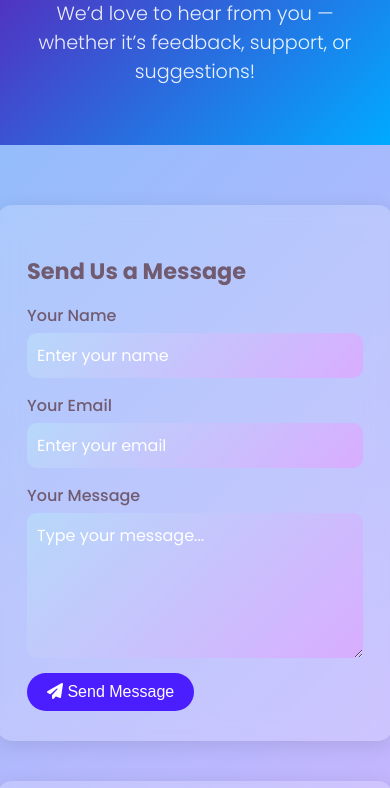
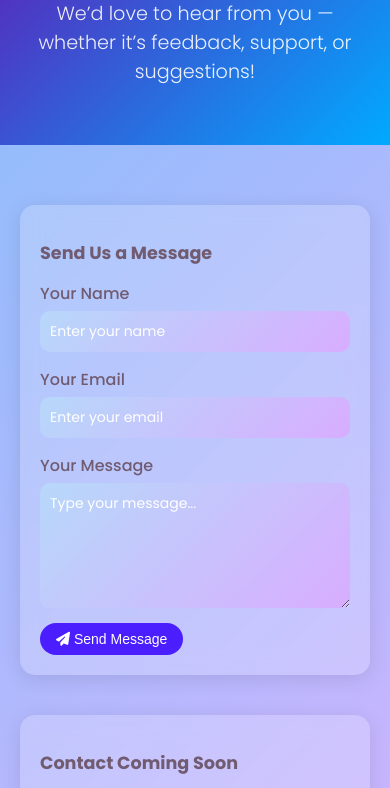
Before and after one commit to Harshitpant12/WeDerNow, a website: page contact.html in a window 390 px wide. Shown: the part 258-1046 px from the top of the page. Drawn offline with Linux system fonts and the light colour scheme.

Commit message:
Contact responsive fix

```diff
--- a/style.css
+++ b/style.css
@@ -647,3 +647,20 @@ img{
     width: 85%;
   }
 }
+
+/* contact section's responsive fix */
+@media (max-width:480px){
+  .contact-form, .contact-info{
+    padding: 20px;
+  }
+  .contact-form h2, .contact-info h2{
+    font-size: 1.1rem;
+  }
+  .form-group input, .form-group textarea{
+    font-size: 14px;
+  }
+  .btn-submit{
+    font-size: 14px;
+    padding: 8px 16px;
+  }
+}
```
